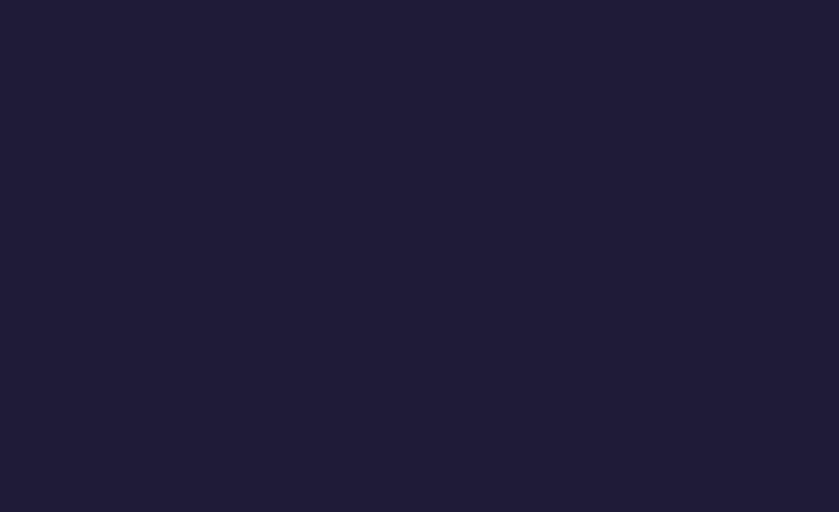
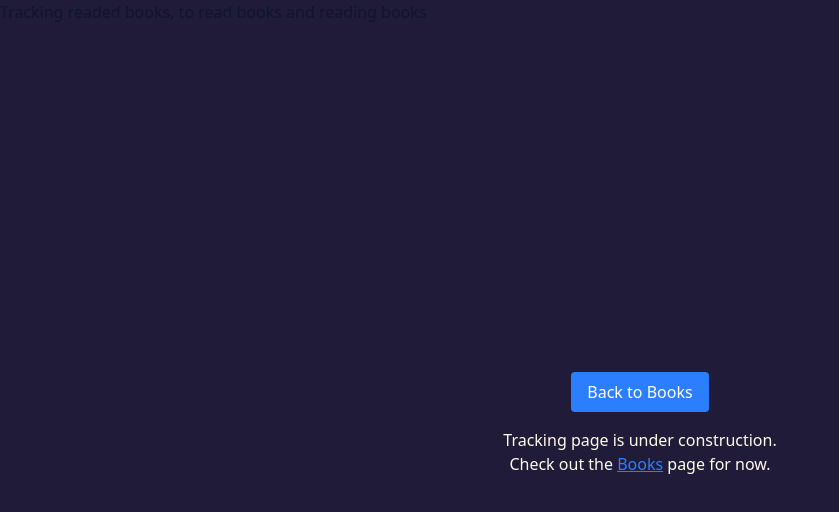
Before and after one commit to saulChavin/yearly-books-tracker, a Nuxt app: page /tracking in a window 1280 px wide. Before the commit this address had no page. Shown: the top 512 px of the page, without its empty margins (0-839 px from the left). Built offline with nearby package versions, Linux system fonts and the light colour scheme.

Commit message:
Add tracking page template with navigation and placeholder content

```diff
--- /dev/null
+++ b/pages/tracking.vue
@@ -0,0 +1,10 @@
+<template>
+	<h1>Tracking readed books, to read books and reading books</h1>
+	<div class="flex flex-col items-center justify-center h-screen text-amber-50">
+		<button @click="$router.back()" class="mb-4 px-4 py-2 bg-blue-500 text-white rounded">
+			Back to Books
+		</button>
+		<p>Tracking page is under construction.</p>
+		<p>Check out the <a href="/books" class="text-blue-500 underline">Books</a> page for now.</p>
+	</div>
+</template>
```
